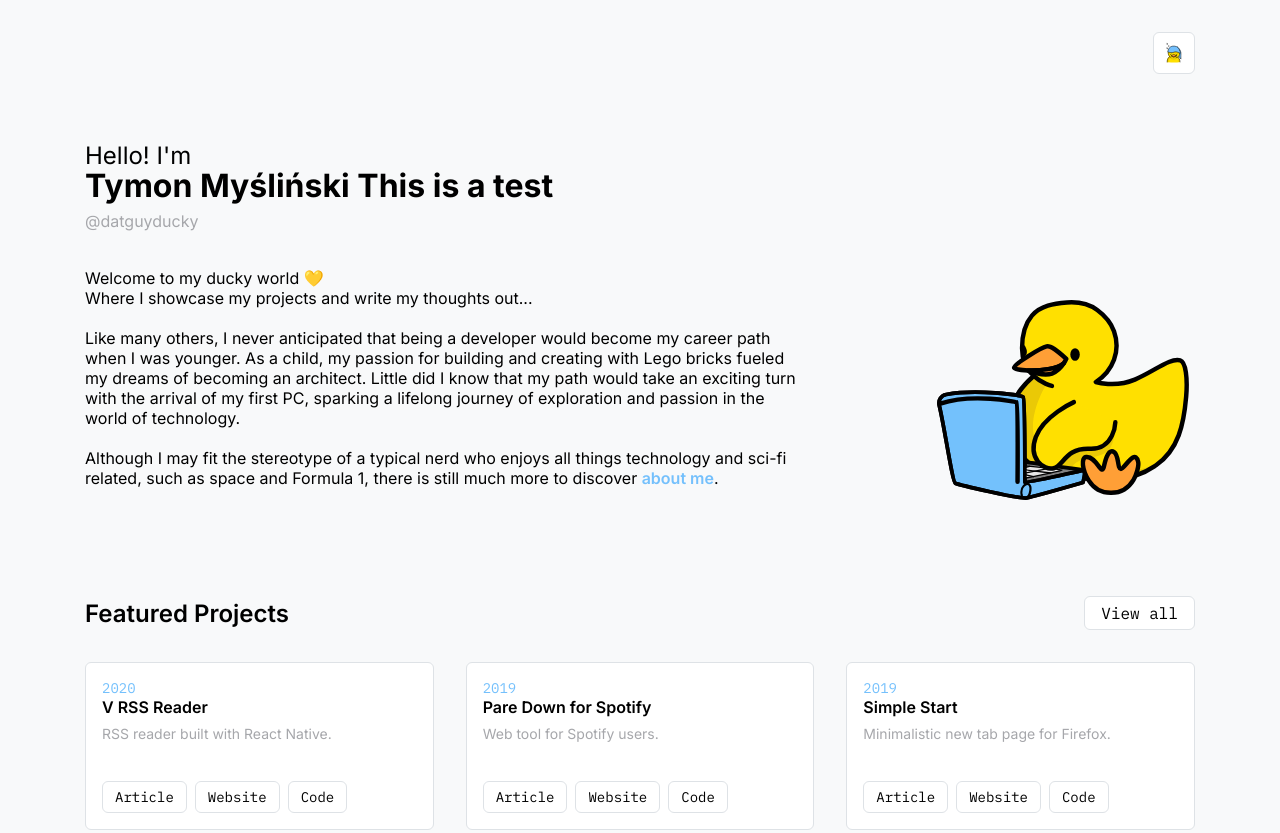
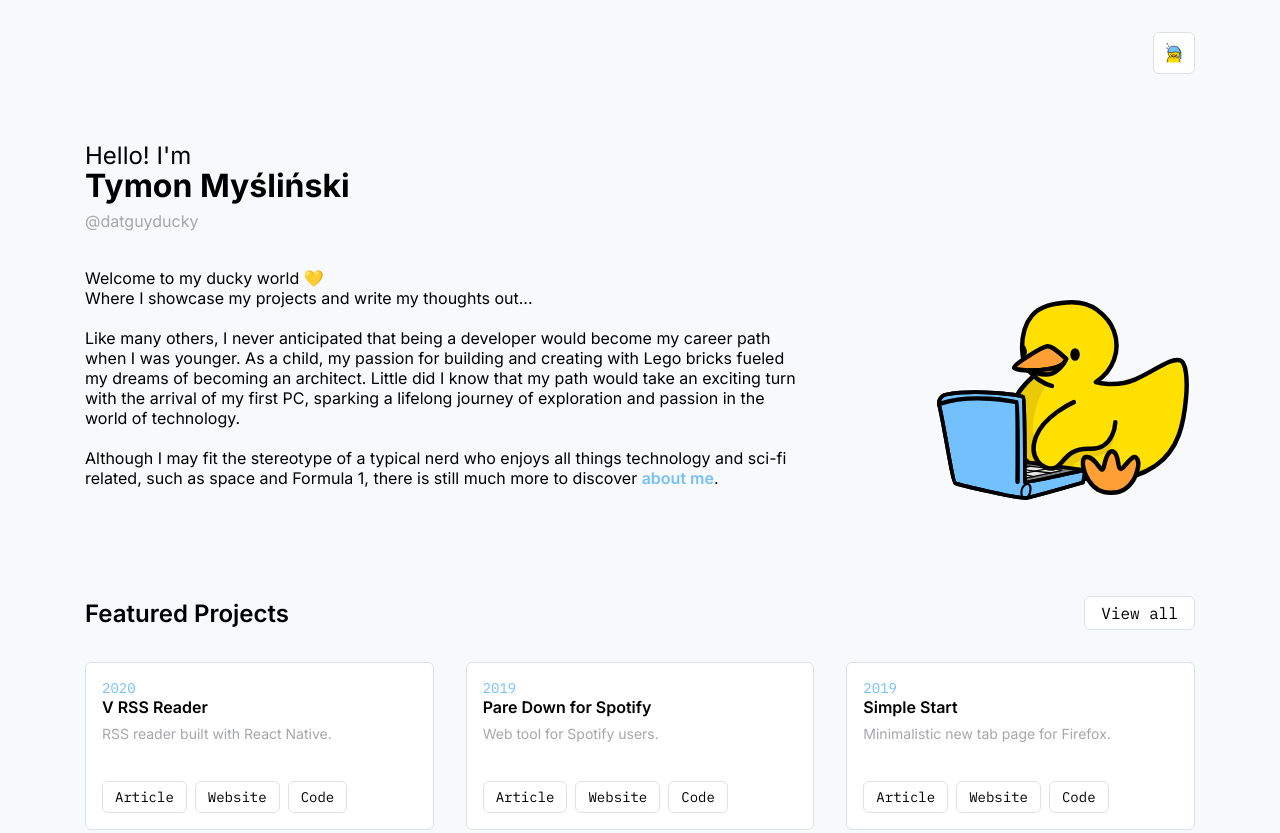
Before and after one commit to datguyducky/mytymon.com, an Eleventy site: page src/pages/home.html in a window 1280 px wide. Shown: the top 833 px of the page. Built offline with nearby package versions, Linux system fonts and the light colour scheme; Eleventy itself is replaced by a stand-in of ours; files that its build step writes are made by us from their sources; what markdown-it-attrs would draw is missing.

Commit message:
refactor: remove testing content from index, rewrite build and deployment action

```diff
--- a/src/pages/home.html
+++ b/src/pages/home.html
@@ -9,7 +9,6 @@ layout: 'home.html'
 			<span class="intro-heading-welcome">Hello! I'm</span>
 			<br />
 			Tymon Myśliński
-			This is a test
 			<br />
 			<span class="intro-heading-sub">@datguyducky</span>
 		</h1>
```
Also changed, not shown: .github/workflows/build_eleventy.yml.
